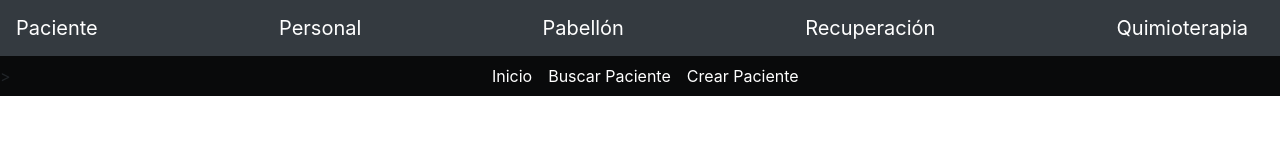
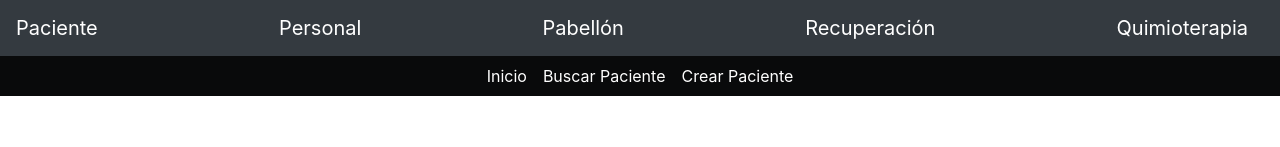
Before and after one commit to mvergaral/sigicam-patient-microservice-USM, a React (Create React App) app in the folder Front/: page /search in a window 1280 px wide. Shown: the top 147 px of the page. Built offline with nearby package versions, Linux system fonts and the light colour scheme.

Commit message:
completed search

```diff
--- a/Front/src/components/NavPatient.js
+++ b/Front/src/components/NavPatient.js
@@ -31,7 +31,7 @@ class NavPaciente extends Component {
     const pages = this.state.pages;
     return (
       <div>
-        <Nav className="navbar navbar-expand-lg  navbar-dark" style={{ padding: 0 }}>>
+        <Nav className="navbar navbar-expand-lg  navbar-dark" style={{ padding: 0 }}>
           <button className="navbar-toggler" type="button" data-toggle="collapse" data-target="#navbarNav" aria-controls="navbarNav" aria-expanded="false" aria-label="Toggle navigation">
             <span className="navbar-toggler-icon"></span>
           </button>
--- a/Front/src/components/SearchForm.js
+++ b/Front/src/components/SearchForm.js
@@ -73,8 +73,10 @@ class SearchForm extends React.Component {
       <tr>
           <td>{patient.id}</td>
           <td>{patient.name}</td>
-          <td>{patient.run}</td>{/* añadir redireccion a la vista del paciente*/}
-          <td className="d-flex justify-content-between"><button type="button" className="btn btn-primary">Ver</button><button type="button" className="btn btn-danger">Eliminar</button></td>
+          <td>{patient.run}</td>
+          <td className="d-flex justify-content-between">
+            <button type="button" className="btn btn-primary">Ver</button>
+            <button type="button" className="btn btn-danger">Eliminar</button></td>
       </tr>
       </tbody>
       </Table>
```
